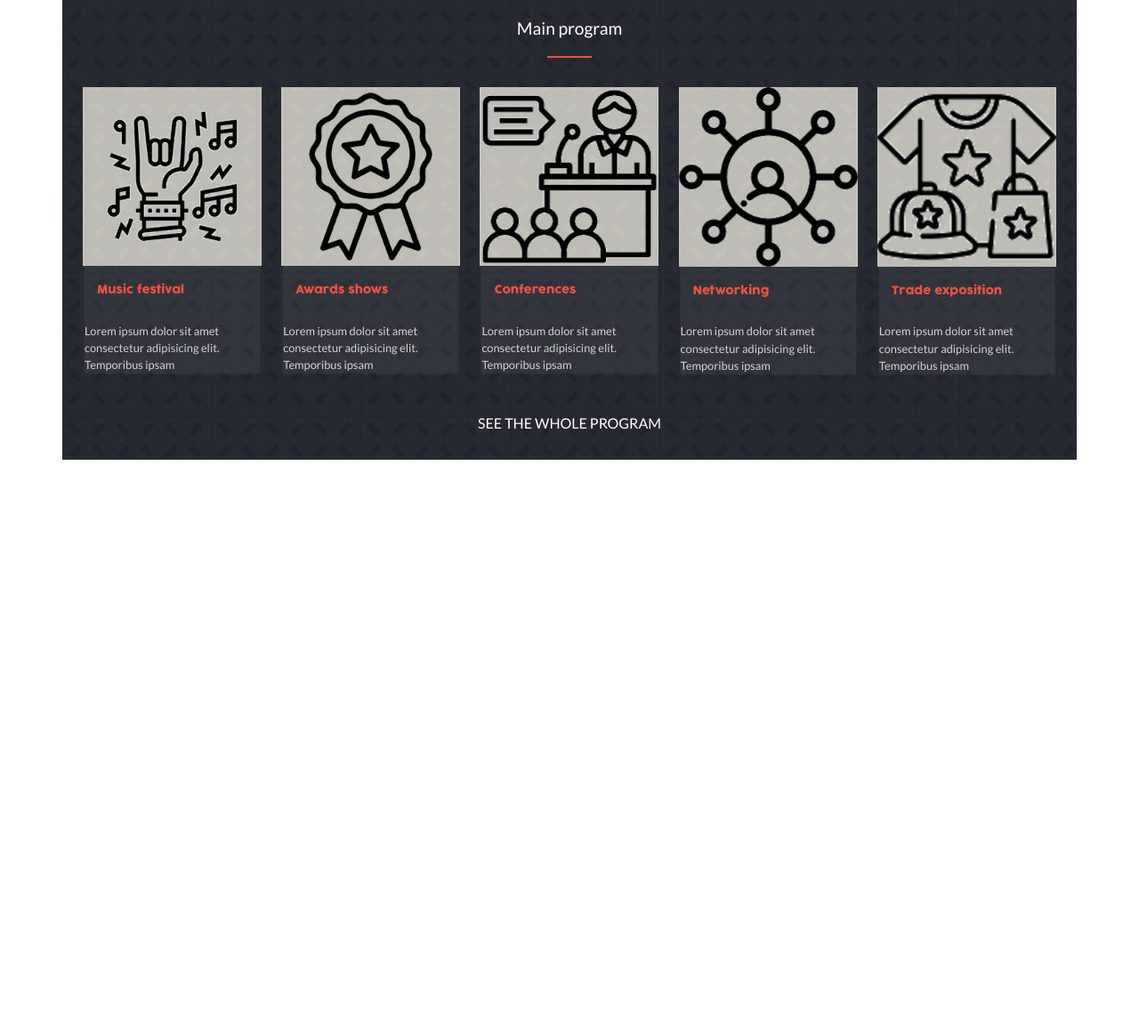
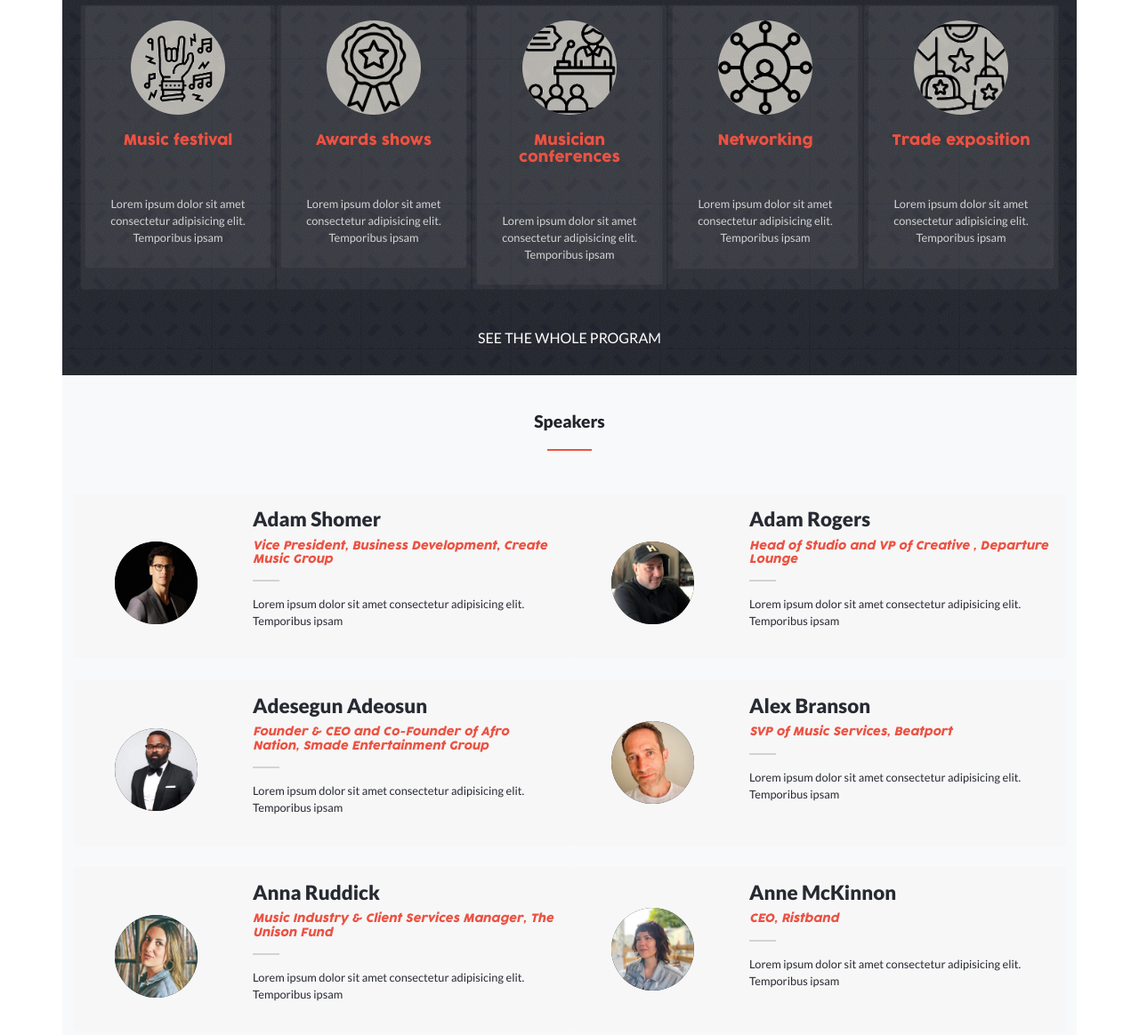
Before and after one commit to jicamargo/mmw, a website: page index.html in a window 1280 px wide. Shown: the part 642-1806 px from the top of the page at 89% size. Before the commit the page ends 1159 px from the top, so only its background shows below. Drawn offline with nearby package versions, Linux system fonts and the light colour scheme.

Commit message:
add styles and rwd to page 1 and 2

```diff
--- a/index.html
+++ b/index.html
@@ -20,7 +20,7 @@
    <link rel="icon" type="image/x-icon" href="./images/icon-music.png">
 </head>
 <body>
-  <header class="bg-light">
+  <header class="bg-light fixed-top">
     <div class="container d-none d-md-block bg-dark">
 			<div class="row justify-content-md-between align-items-center py-3">
 
@@ -47,19 +47,19 @@
 				</div>
 			</div>
 		</div>
-    <div class="container bg-light">
+    <div class="container top-menu">
       <nav id="navbar" class="navbar navbar-expand-lg navbar-light bg-light">
         <div class="container-fluid ">
           <a class="d-none d-md-block navbar-brand" href="#mmw">
-            <img src="./images/mmw-sm-logo.png" alt=""  height="40px" width="auto">
+            <img src="./images/mmw-sm-logo.png" alt="" height="40px" width="auto">
           </a>
           <button class="navbar-toggler" type="button" data-bs-toggle="collapse" data-bs-target="#navbarSupportedContent" aria-controls="navbarSupportedContent" aria-expanded="false" aria-label="Toggle navigation">
             <span class="navbar-toggler-icon"></span>
           </button>
           <div class="collapse navbar-collapse" id="navbarSupportedContent">
-            <ul class="navbar-nav ms-auto mb-2 mb-lg-0">
+            <ul class="navbar-nav ms-auto mb-2 mb-md-0">
               <li class="nav-item">
-                <a class="nav-link active" aria-current="page" href="#about">About</a>
+                <a class="nav-link" aria-current="page" href="#about">About</a>
               </li>
               <li class="nav-item">
                 <a class="nav-link"  href="#program">Program</a>
@@ -102,26 +102,37 @@
       <p class="title-place">GREATER MIAMI CONVENTION & VISITORS BUREAU</p>
     </div>
 
-    <div id="program" class="container page2 bg-dark p-4">
-      <h3 class="title-page text-white text-center pt-3">
+    <div class="container page2 bg-dark p-4">
+      <h3 id="program" class="title-page text-white text-center pt-3">
         Main program
       </h3>
       <div class="short-line-center"></div>
 
-      <div id="cards-cnt" class="row row-cols-1 row-cols-md-5 g-4 mt-2">
+      <div id="cards-cnt" class="row row-cols-1 row-cols-md-5 g-2 mt-2">
       </div>
 
-      <div class="d-flex d-md-none justify-content-center mt-5">
-        <div class="col-10 title-page text-white text-center p-4 btn-join">
-          Join Miami Music Weekend 2023
+      <div id="join" class="join">
+        <div class="d-flex d-md-none justify-content-center mt-5">
+          <div class="col-10 title-page text-white text-center p-4 btn-join btn-dark">
+            Join Miami Music Weekend 2023
+          </div>
         </div>
+        <h3 class="d-none d-md-flex justify-content-center mt-2 title-bottom-page text-white text-center">
+          <a #ref="#">SEE THE WHOLE PROGRAM</a>
+        </h3>
       </div>
-      <h3 class="d-none d-md-flex justify-content-center mt-2 title-bottom-page text-white text-center">
-        <a #ref="#">SEE THE WHOLE PROGRAM</a>
+    </div>
+
+    <div class="container page3 bg-light p-4">
+      <h3 class="title-page text-dark text-center pt-3">
+        Speakers
       </h3>
+      <div class="short-line-center pb-5"></div>
 
+      <div id="speakers-cnt" class="row row-cols-1 row-cols-md-2 g-4 border-0">
+      </div>
+    </div>
 
-    </div>
   </main>
 
   <footer>
--- a/js/cards.js
+++ b/js/cards.js
@@ -15,7 +15,7 @@
     },
     {
       id: 'card-2',
-      cardTitle: 'Conferences',
+      cardTitle: 'Musician conferences',
       cardText: "Lorem ipsum dolor sit amet consectetur adipisicing elit. Temporibus ipsam",
       img: './images/icon-conference-1.png',
       imgHover: './images/icon-conference-2.png'
@@ -36,7 +36,7 @@
     }
   ];
 
-  const program = document.getElementById('cards-cnt');
+  const cardcnt = document.getElementById('cards-cnt');
   let div = null;
   let card = null;
 
@@ -44,22 +44,93 @@
     card = arrCards[i];
 
     div = document.createElement('div');
-      div.innerHTML = `
-        <div class="card mb-1" >
+    div.classList = 'card mb-1';
+    div.id = card.id;
+
+    div.innerHTML = `<div class="card mb-1">
         <div class="row g-1">
           <div class="col-2 col-md-12 img-cnt p-0">
-              <img src="${card.img}" class="img-fluid " alt="${card.cardTitle} icon.">
+            <img src="${card.img}" class="img-fluid ms-2 ms-md-0" alt="${card.cardTitle} icon.">
           </div>
-            <div class="card-body col-3 col-md-12">
+          <div class="card-body col-4 col-md-12 text-center align-self-center">
             <h5 class="card-title">${card.cardTitle}</h5>
           </div>
-            <div class="col-7 col-md-12">
+          <div class="col-6 col-md-12 py-4 px-2 text-center">
             <p class="card-text">${card.cardText}</p>
           </div>
         </div>
       </div>`
+    cardcnt.appendChild(div);
+  }
 
-      console.log("entre ");
-    program.appendChild(div);
 
+/**************************** SPEAKERS **********************************/
+
+const arrSpeakers = [
+  {
+    id: 'speaker-0',
+    name: 'Adam Shomer',
+    title: 'Vice President, Business Development, Create Music Group',
+    bio: "Lorem ipsum dolor sit amet consectetur adipisicing elit. Temporibus ipsam",
+    img: './images/adam-shomer-250x250.jpg'
+  },
+  {
+    id: 'speaker-1',
+    name:"Adam Rogers",
+    title: "Head of Studio and VP of Creative , Departure Lounge",
+    bio: "Lorem ipsum dolor sit amet consectetur adipisicing elit. Temporibus ipsam",
+    img: './images/adam-rogers-250x250.jpg'
+  },
+  {
+    id: 'speaker-2',
+    name:"Adesegun Adeosun",
+    title: "Founder & CEO and Co-Founder of Afro Nation, Smade Entertainment Group",
+    bio: "Lorem ipsum dolor sit amet consectetur adipisicing elit. Temporibus ipsam",
+    img: './images/adesegun-250x250.jpg'
+  },
+  {
+    id: 'speaker-3',
+    name:"Alex Branson",
+    title: "SVP of Music Services, Beatport",
+    bio: "Lorem ipsum dolor sit amet consectetur adipisicing elit. Temporibus ipsam",
+    img: './images/alex-branson-250x250.jpg'
+  },
+  {
+    id: 'speaker-4',
+    name:"Anna Ruddick",
+    title: "Music Industry & Client Services Manager, The Unison Fund",
+    bio: "Lorem ipsum dolor sit amet consectetur adipisicing elit. Temporibus ipsam",
+    img: './images/anna-buddick-250x250.jpg'
+  },
+  {
+    id: 'speaker-5',
+    name:"Anne McKinnon",
+    title: "CEO, Ristband",
+    bio: "Lorem ipsum dolor sit amet consectetur adipisicing elit. Temporibus ipsam",
+    img: './images/anne-mckinnon-250x250.jpg'
   }
+]
+
+const speakers = document.getElementById('speakers-cnt');
+
+
+for (let i = 0; i < arrSpeakers.length; i += 1) {
+  card = arrSpeakers[i];
+
+  div = document.createElement('div');
+  div.classList = 'card border-0';
+  div.id = card.id;
+  div.innerHTML =
+    `<div class="row g-4">
+      <div class="col-4 img-cnt p-0">
+        <img src="${card.img}" class="img-fluid" alt="${card.name} photo.">
+      </div>
+      <div class="card-body col-8 text-left">
+        <h5 class="spk-card-name">${card.name}</h5>
+        <h5 class="spk-card-title">${card.title}</h5>
+        <div class="spk-short-line"></div>
+        <p class="spk-card-text">${card.bio}</p>
+      </div>
+    </div>`
+  speakers.appendChild(div);
+}
--- a/sass/styles.scss
+++ b/sass/styles.scss
@@ -28,20 +28,34 @@ html, body {
 }
 
 .nav-item {
+  font-weight: bolder;
   :hover {
     background-color: $color-orange;
   }
 }
 
-// .hero {
-//   background: linear-gradient(to right, rgba(38, 38, 38, 0.9), rgb(236, 82, 66, 0.8)), url("../images/mmw-2023.webp") no-repeat;
-//  .title-hello {
-//     font-family: $font-coco;
-//     color: $color-orange;
-//  }
+
+.top-menu, .navbar{
+  background-color: $color-light-gray !important;
+  padding: 0.2rem 0.5rem;
+}
+
+.navbar-toggler {
+  border: none !important;
+}
+
+.show {
+  .nav-item {
+     text-align: center;
+  }
+}
+
+.navbar-toggler:focus {
+  box-shadow: none !important;
+}
 
  .hero {
-  height: 500px;
+  height: auto;
   width: 100%;
   background-image: linear-gradient(to right, rgba(38, 38, 38, 0.9),  rgba(38, 38, 38, 0.4), rgb(236, 82, 66, 0.7)), url("../images/mmw-sm-logo.png"), url("../images/mmw-2023.webp");
   background-repeat: no-repeat, no-repeat, no-repeat;
@@ -50,6 +64,7 @@ html, body {
 }
 
 .hero-title {
+  margin-top: 6rem;
   background-image: url('../images/mmw-sqr-logo.png');
   background-size:contain;
   -webkit-background-clip: text;
@@ -81,16 +96,17 @@ html, body {
   backdrop-filter: saturate(150%);
 }
 
-
 .title-date {
   margin-top: 2rem;
   font-family: $font-coco-it;
   color: $color-light-gray;
 }
+
 .title-place {
   font-family: $font-coco;
   color: $color-light-gray;
   font-size: small;
+
 }
 
 .page2 {
@@ -99,6 +115,7 @@ html, body {
 
 .title-page {
   font-size: 1.2rem;
+  font-weight: bold;
 }
 
 .short-line-center {
@@ -111,11 +128,12 @@ html, body {
 
 .card {
   background-color: $color-light-gray-transparent;
+  cursor: pointer;
 
   .card-title {
     color: $color-orange;
     font-family: $font-coco;
-    font-size: 0.8rem;
+    font-size: 1rem;
   }
 
   .card-text {
@@ -125,10 +143,12 @@ html, body {
   }
 
   .img-cnt {
-    // background-color: $color-light-gray;
     display: flex;
-
+    text-align: center;
+    justify-content: center;
     .img-fluid {
+      width: 90%;
+      border-radius: 50%;
       align-self: center;
       backdrop-filter: invert(90%);
     }
@@ -144,5 +164,42 @@ html, body {
 
 .btn-join {
   background-color: $color-orange;
+  cursor: pointer;
+}
 
+.spk-card-name {
+  color: $color-dark-gray;
+  font-family: $font-lato;
+  font-weight: bold;
+  font-size: 1.4rem;
 }
+
+.spk-card-title {
+  color: $color-orange;
+  font-family: $font-coco-it;
+  font-size: 0.8rem;
+}
+
+.spk-card-text {
+  color: $color-dark-gray;
+  font-family: $font-lato;
+  font-size: 0.8rem;
+}
+
+.spk-short-line {
+  border-top: 2px solid $color-light-gray;
+  height: 2px;
+  max-width: 30px;
+  padding: 0;
+  margin: 1rem 0;
+}
+
+/****************** desktop version (768px) ***********************/
+
+@media screen and (min-width: 768px) {
+
+  .card .img-cnt .img-fluid {
+      margin-top: 1rem;
+      width: 50%;
+  }
+}
```
Also changed, not shown: css/styles.css, images/adam-rogers-250x250.jpg (added), images/adam-shomer-250x250.jpg (added), images/adesegun-250x250.jpg (added), images/alex-branson-250x250.jpg (added), images/anna-buddick-250x250.jpg (added), images/anne-mckinnon-250x250.jpg (added). Lines whose indentation alone changed are shown as unchanged.
